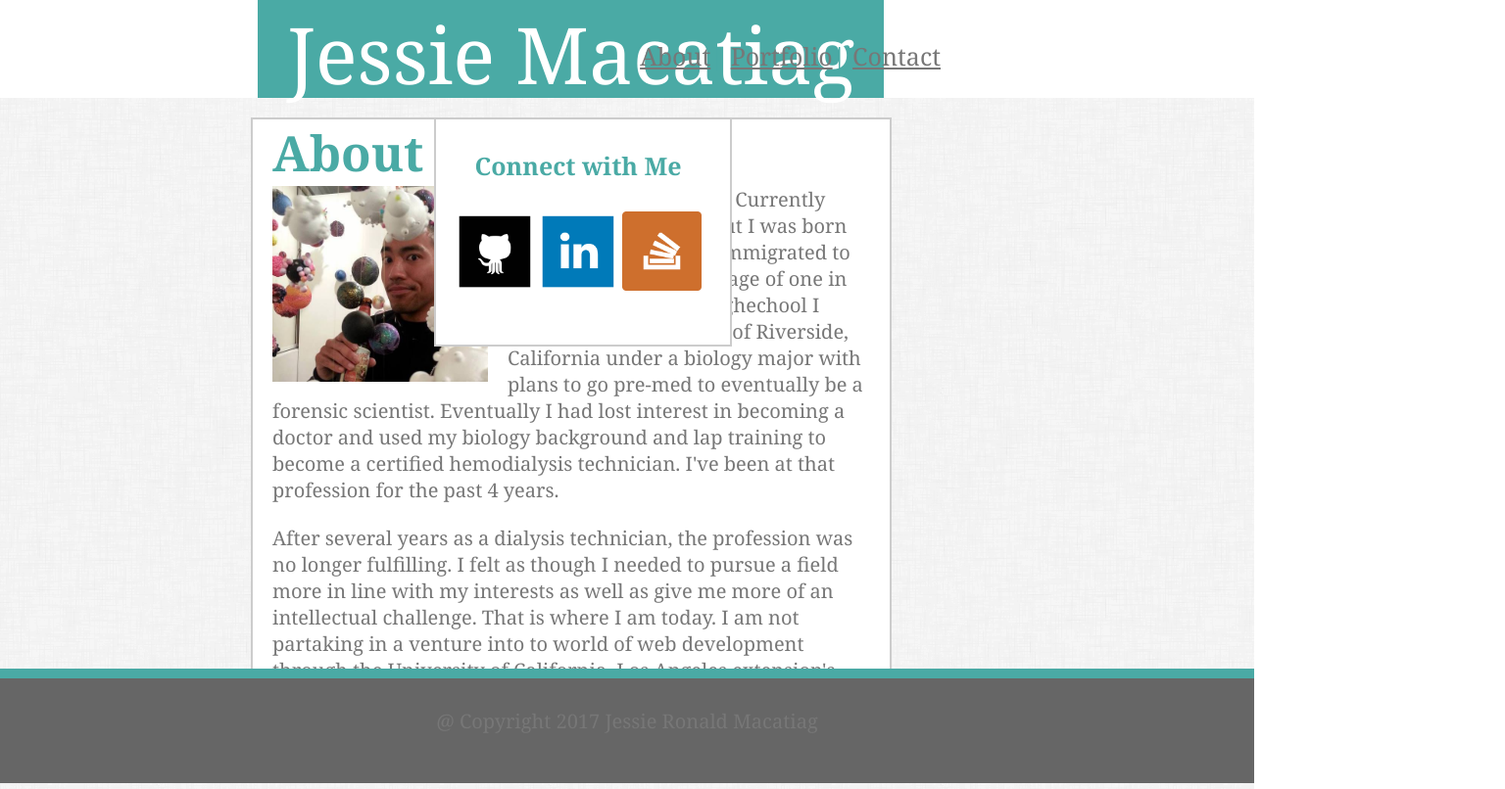
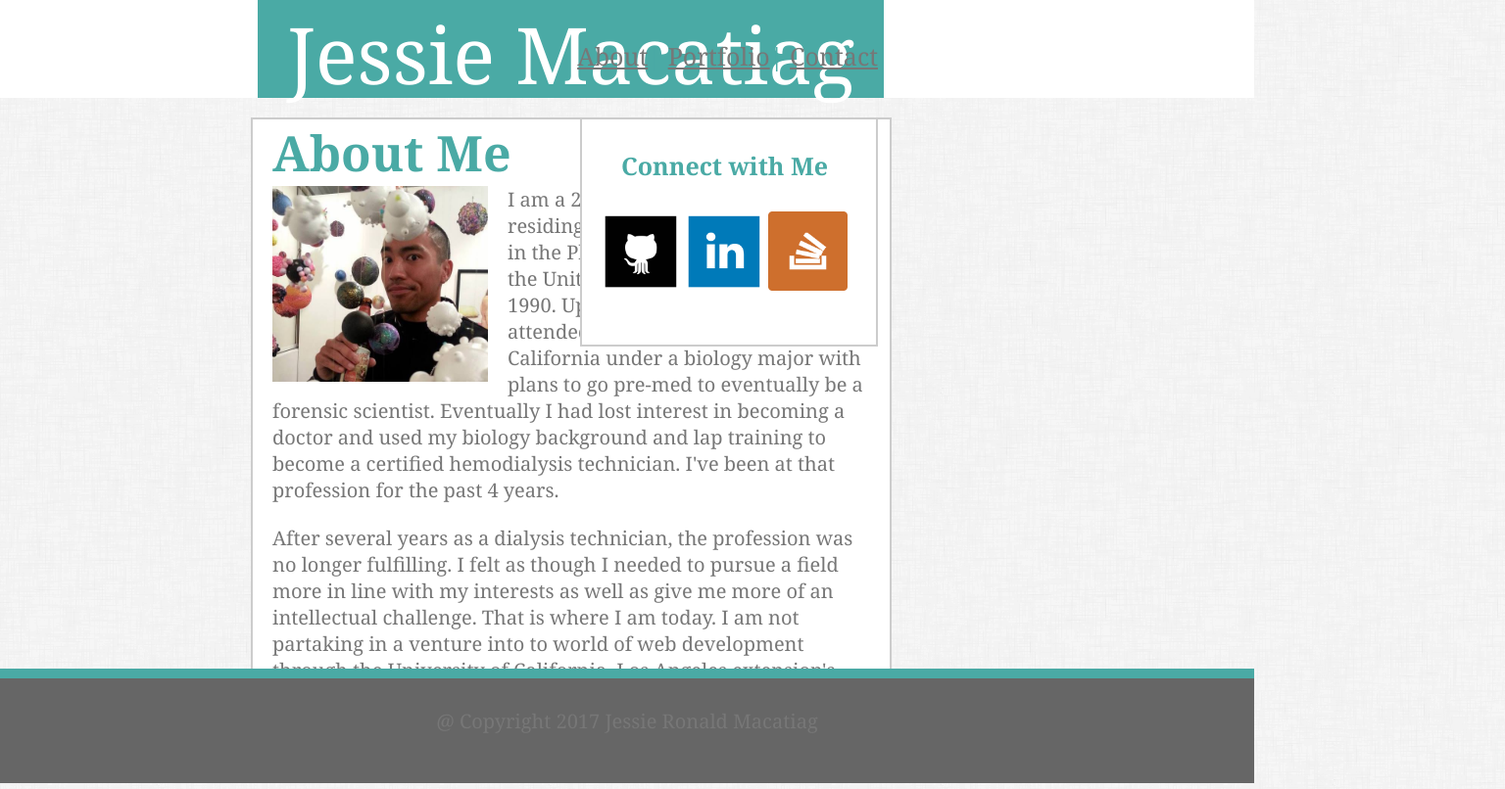
Before and after one commit to JMacatiag/Basic-Portfolio, a plain HTML site: page index.html in a window 1280 px wide. Shown: the whole page at 98% size, 1536 px wide, since content can reach past the window. Drawn offline with Linux system fonts and the light colour scheme.

Commit message:
add code to index

```diff
--- a/assets/css/style.css
+++ b/assets/css/style.css
@@ -15,7 +15,7 @@ h1 {
 }
 
 .content-area {
-	position: absolute;
+	position: relative;
 	left: 20%;
 
 
@@ -46,7 +46,7 @@ h1 {
 	right: 0;
 	font-size: 25px;
 
-	margin-right: 25%;
+	margin-right: 30%;
 	padding-top:40px;
 }
 
@@ -86,7 +86,6 @@ h1 {
 .portfolio-body {
 	width: 650px;
 	margin-top: 20px;
-	margin-left: 20%;
 	background-color: #ffffff;
 	position: absolute;
 	margin-bottom: 30px;
@@ -166,7 +165,23 @@ h1 {
 	margin-left: 100px;
 	background-color: #ffffff;
 	position: absolute;
-	right: 25%;
+	right: 30%;
+	padding-top: 30px;
+	padding-left: 20px;
+	padding-bottom: 50px;
+	padding-right: 10px;
+	border-style: solid;
+	border-width: 2px;
+	border-color: #cccccc;
+}
+
+.connections-about {
+	width: 270px;
+	margin-top: 20px;
+	margin-left: 100px;
+	background-color: #ffffff;
+	position: absolute;
+	right: 50%;
 	padding-top: 30px;
 	padding-left: 20px;
 	padding-bottom: 50px;
--- a/index.html
+++ b/index.html
@@ -25,7 +25,7 @@
 					<p>I am a 28 year old male. Currently residing in California but I was born in the Philippines and immigrated to the United States at the age of one in 1990. Upon finishing highechool I attended the University of Riverside, California under a biology major with plans to go pre-med to eventually be a forensic scientist. Eventually I had lost interest in becoming a doctor and used my biology background and lap training to become a certified hemodialysis technician. I've been at that profession for the past 4 years.</p><br>
 					<p>After several years as a dialysis technician, the profession was no longer fulfilling. I felt as though I needed to pursue a field more in line with my interests as well as give me more of an intellectual challenge. That is where I am today. I am not partaking in a venture into to world of web development through the University of California, Los Angeles extension's web development bootcamp with hopes of using the knowledge that I learn through this course towards a career in technology.</p><br>
 				</div>
-				<div class = "connections">
+				<div class = "connections-about">
 					<h1 id="connect-text">Connect with Me</h1>
 					<a href="#"><img src="assets/images/github.png" height="30%" width="30%"></a>
  					<a href="#"><img src="assets/images/linkedin.png" height="30%" width="30%"></a>
@@ -40,5 +40,7 @@
 				</div>
 				<p id="copyright-text">@ Copyright 2017 Jessie Ronald Macatiag</p>
 			</div>
+
+
 		</body>
 </html>
```
